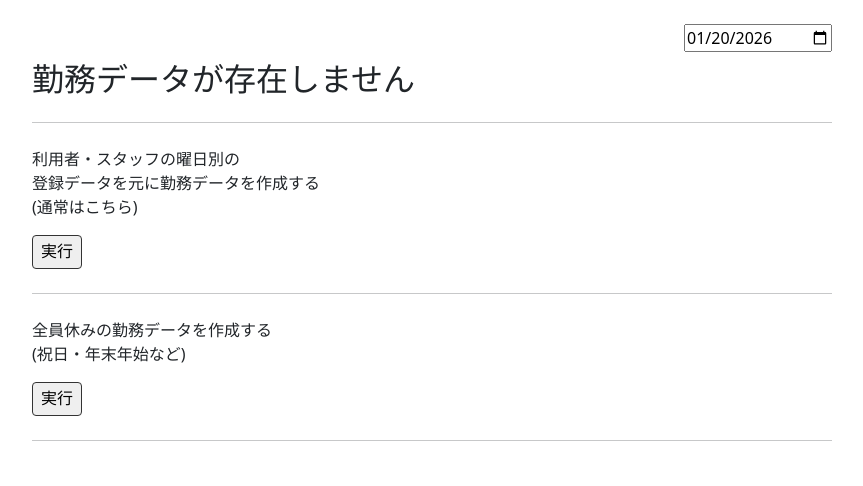
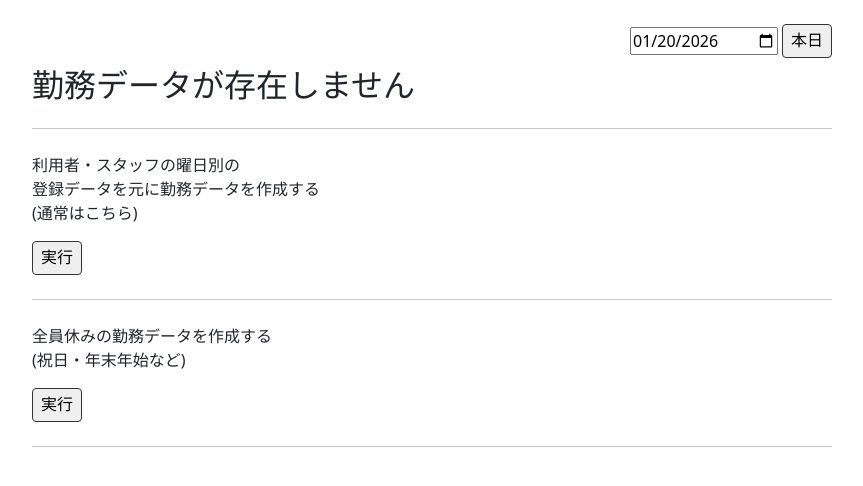
Before and after one commit to asai-omiomi/seventh_factory, a Django app: page /info/2026-01-20/ in a window 1280 px wide. Shown: the part 56-542 px from the top of the page, without its empty margins (208-1071 px from the left). Run offline with Django 5.2, Linux system fonts and the light colour scheme; the visitor is signed in with stand-in values (Sample User, id 1); data that the repository does not hold is empty; some libraries are stand-ins or nearby versions.

Commit message:
本日ボタンを追加しました

```diff
--- a/app/templates/app/info.html
+++ b/app/templates/app/info.html
@@ -49,14 +49,17 @@
 </script>
 
 <div class="wrapper">
-
+    <div class="d-flex justify-content-end align-items-center gap-1">
         <form id="date-form" action="{% url 'info_dispatch' work_date=work_date %}" method="post">
             {% csrf_token %}
+            {{ calendar_form.date }}
             <input type="hidden" name="change_date" value="0">
-        <div class="d-flex justify-content-end">
-            <div>
-                {{ calendar_form.date }}
-            </div>
+        </form>
+        <form id="date-form" action="{% url 'info_today' %}" method="get">
+            <button class="btn-sm" type="submit">
+                本日
+            </button>
+        </form>
     </div>
     {% if info %}
     <ul class="nav nav-tabs mt-2" id="tab" role="tablist">
@@ -79,6 +82,8 @@
         <h2 class="mt-2">勤務データが存在しません</h2>
         {% if request.user.is_superuser %}
         <hr class="my-4">
+        <form action="{% url 'info_dispatch' work_date=work_date %}" method="post">
+            {% csrf_token %}
             <div class="mt-1">
                 <p>利用者・スタッフの曜日別の<br>登録データを元に勤務データを作成する<br>(通常はこちら)</p>
                 <button class="btn-sm" id="id_create_records" type="submit" name="create_records" value="0">
@@ -92,13 +97,14 @@
                     実行
                 </button>
             </div>
+        </form>
+
         <hr class="my-4">
 
         {% endif %}
     </div>
 
     {% endif %}
-    </form>
 
     {% if info %}
     <div class="tab-content" id="infoTabContent">
--- a/app/views.py
+++ b/app/views.py
@@ -11,6 +11,7 @@ from django.contrib.auth.forms import PasswordChangeForm
 from django.contrib.auth import update_session_auth_hash
 from django.db import transaction
 from django.utils import timezone
+from datetime import timedelta
 from django.contrib import messages
 from app.services.create_records_common import create_records, save_change_history
 
@@ -598,6 +599,7 @@ def _format_transport(t):
     return ' '.join(p for p in parts if p)
 
 def info_dispatch(request, work_date):
+
     assert request.method == 'POST'
 
     change_date_flag = request.POST.get('change_date')
@@ -612,7 +614,6 @@ def info_dispatch(request, work_date):
         work_date = request.POST.get('date')
         return redirect('info', work_date)
     elif create_records_flag:
-        work_date = request.POST.get('date')
         create_records(request.user.last_name, work_date)
         return redirect('info', work_date)
     elif create_records_off_day_flag:
@@ -673,10 +674,6 @@ def _create_records_off_day(work_date):
                     work_status=CustomerWorkStatusEnum.OFF
                 )
 
-
-
-
-
 def _customer_extra_context(record):
     return {
         'morning_transport_form': _build_transport_form(
```
Also changed, not shown: app/urls.py (line endings or trailing spaces). Lines whose indentation alone changed are shown as unchanged.
